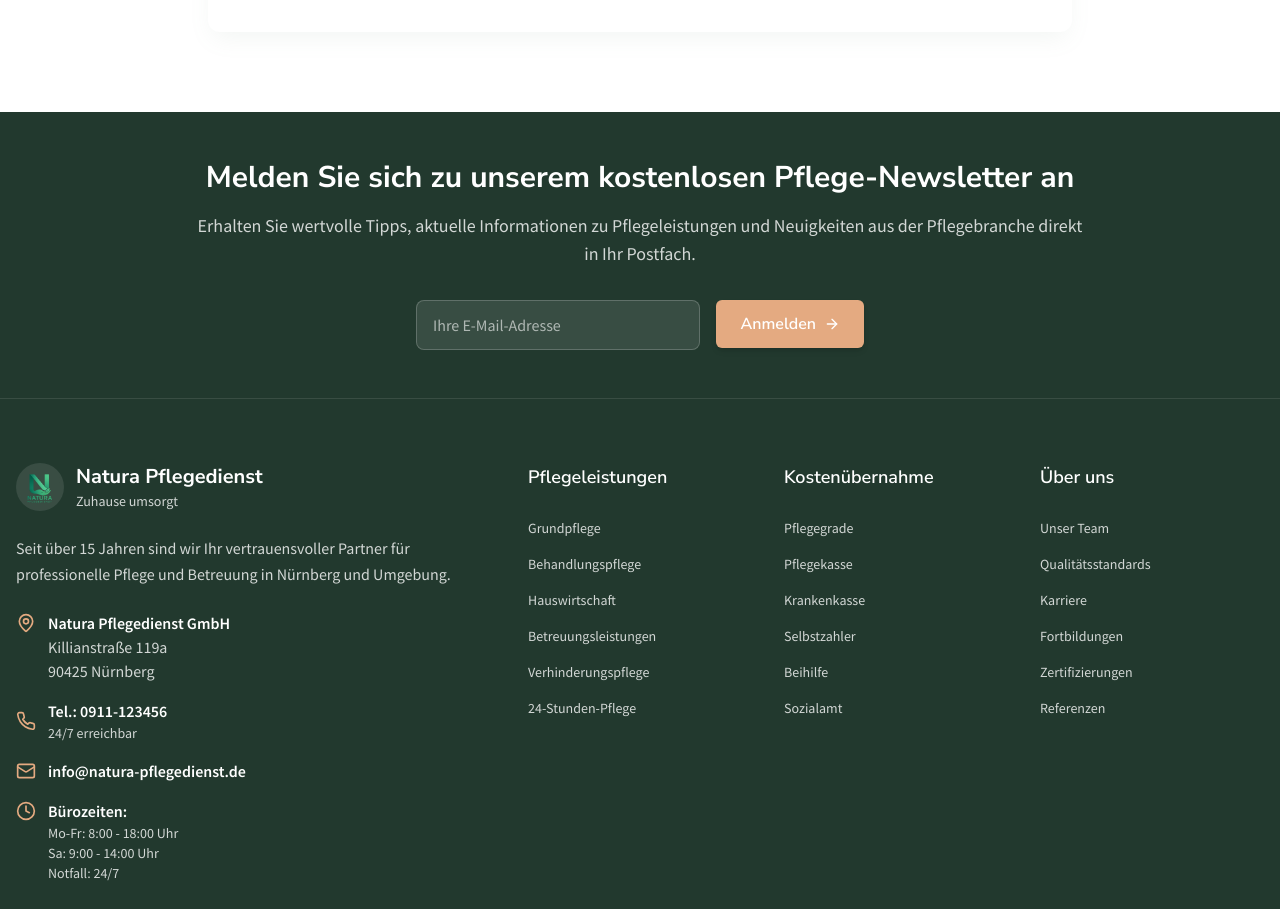
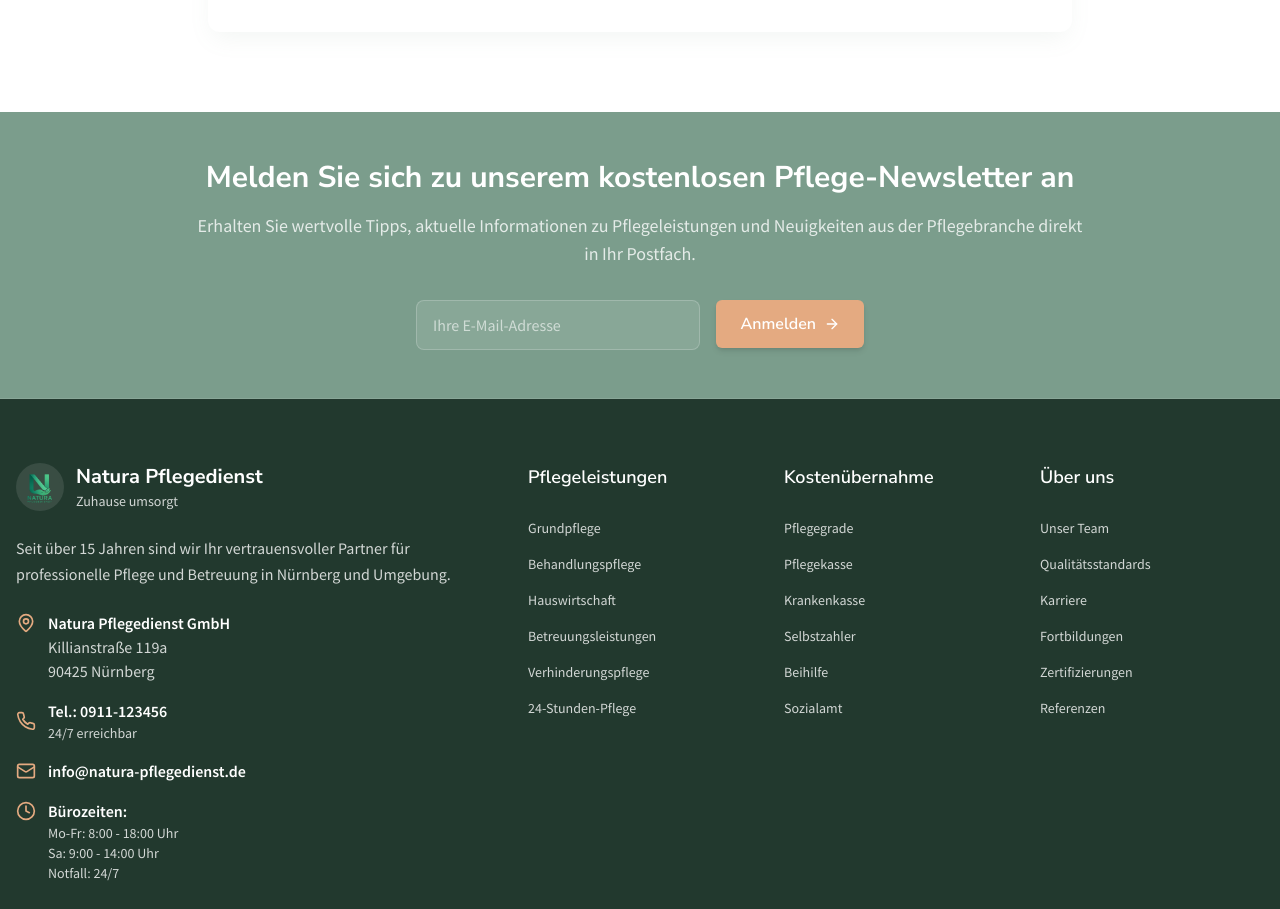
Before and after one commit to leeberlin/natura-care-hub, a React (Vite) app: page /agb in a window 1280 px wide. Shown: the part 829-1738 px from the top of the page. Built offline with nearby package versions, Linux system fonts and the light colour scheme.

Commit message:
Refactor: Change array colors
Update array colors to avoid conflicts with footer colors.

```diff
--- a/src/components/Footer.tsx
+++ b/src/components/Footer.tsx
@@ -52,7 +52,7 @@ const Footer = () => {
   return (
     <footer className="bg-nature-charcoal text-white">
       {/* Newsletter Section */}
-      <div className="border-b border-white/10">
+      <div className="border-b border-white/10 bg-nature-sage">
         <div className="container mx-auto px-4 py-12">
           <div className="max-w-4xl mx-auto text-center">
             <h3 className="text-2xl md:text-3xl font-bold mb-4 font-nunito">
```
